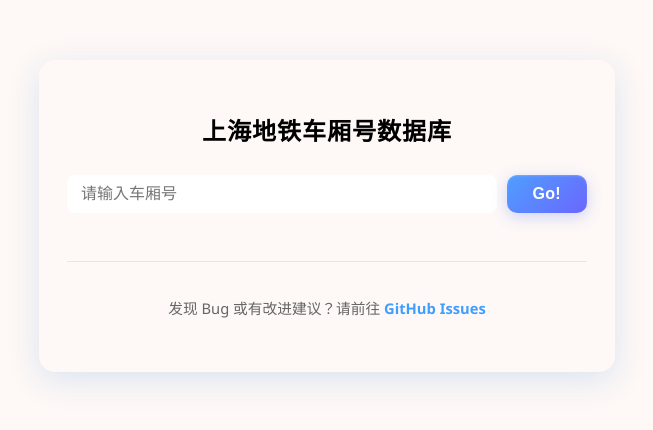
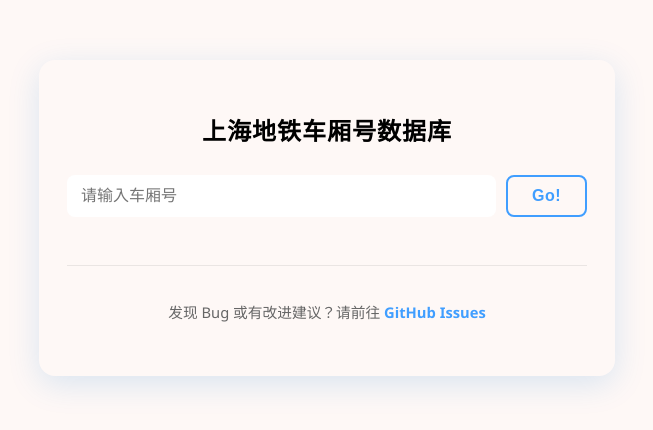
Before and after one commit to Martyr404/shmetroDB, a Vue app in the folder gui/gui/: page / in a window 1280 px wide. Shown: the top 430 px of the page, without its empty margins (313-966 px from the left). Built offline with nearby package versions, Linux system fonts and the light colour scheme.

Commit message:
cp 2.3.3

```diff
--- a/gui/gui/src/App.vue
+++ b/gui/gui/src/App.vue
@@ -249,66 +249,43 @@ input[type="text"]:focus {
 }
 
 button {
-  position: relative;
-  padding: 10px 26px;
-  background: linear-gradient(135deg, #4e9fff 0%, #6b66ff 100%);
-  color: #ffffff;
+  background-color: transparent;
+  border: 2px solid #409eff;
+  color: #409eff;
   font-size: 1rem;
   font-weight: 600;
-  border: none;
-  border-radius: 10px;
-  letter-spacing: 0.3px;
+  padding: 10px 24px;
+  border-radius: 8px;
   cursor: pointer;
-  box-shadow:
-    0 4px 15px rgba(90, 130, 255, 0.3),
-    0 1px 2px rgba(255, 255, 255, 0.2) inset;
   transition: all 0.25s ease;
-  backdrop-filter: blur(6px);
-  overflow: hidden;
+  outline: none;
+  letter-spacing: 0.5px;
 }
 
-button::before {
-  content: "";
-  position: absolute;
-  inset: 0;
-  background: linear-gradient(120deg, #00b7ff, #7b5cff, #00b7ff);
-  background-size: 200% 200%;
-  opacity: 0;
-  transition: opacity 0.3s, background-position 0.8s;
-  border-radius: inherit;
-  z-index: 0;
+
+button:hover {
+  background-color: #8fc5fb;
+  border: 2px solid#8fc5fb;
+  color: #fff;
+  box-shadow: 0 4px 10px rgba(64, 158, 255, 0.25);
+  transform: translateY(-2px);
 }
 
-button:hover::before {
-  opacity: 1;
-  background-position: 100% 0;
-}
-
-button span {
-  position: relative;
-  z-index: 1;
-}
-
-button:hover {
-  transform: translateY(-2px);
-  box-shadow:
-    0 6px 18px rgba(90, 130, 255, 0.4),
-    0 2px 4px rgba(255, 255, 255, 0.3) inset;
-}
 
 button:active {
-  transform: scale(0.97);
-  box-shadow:
-    0 3px 10px rgba(90, 130, 255, 0.25),
-    0 1px 3px rgba(255, 255, 255, 0.25) inset;
+  transform: translateY(0);
+  box-shadow: 0 2px 6px rgba(64, 158, 255, 0.2);
 }
 
 button:disabled {
-  background: #cbd5e1;
-  color: #f0f4f9;
+  border-color: #cfd9e0;
+  color: #cfd9e0;
+  background-color: transparent;
   cursor: not-allowed;
   box-shadow: none;
 }
+
+
 
 
 
```
